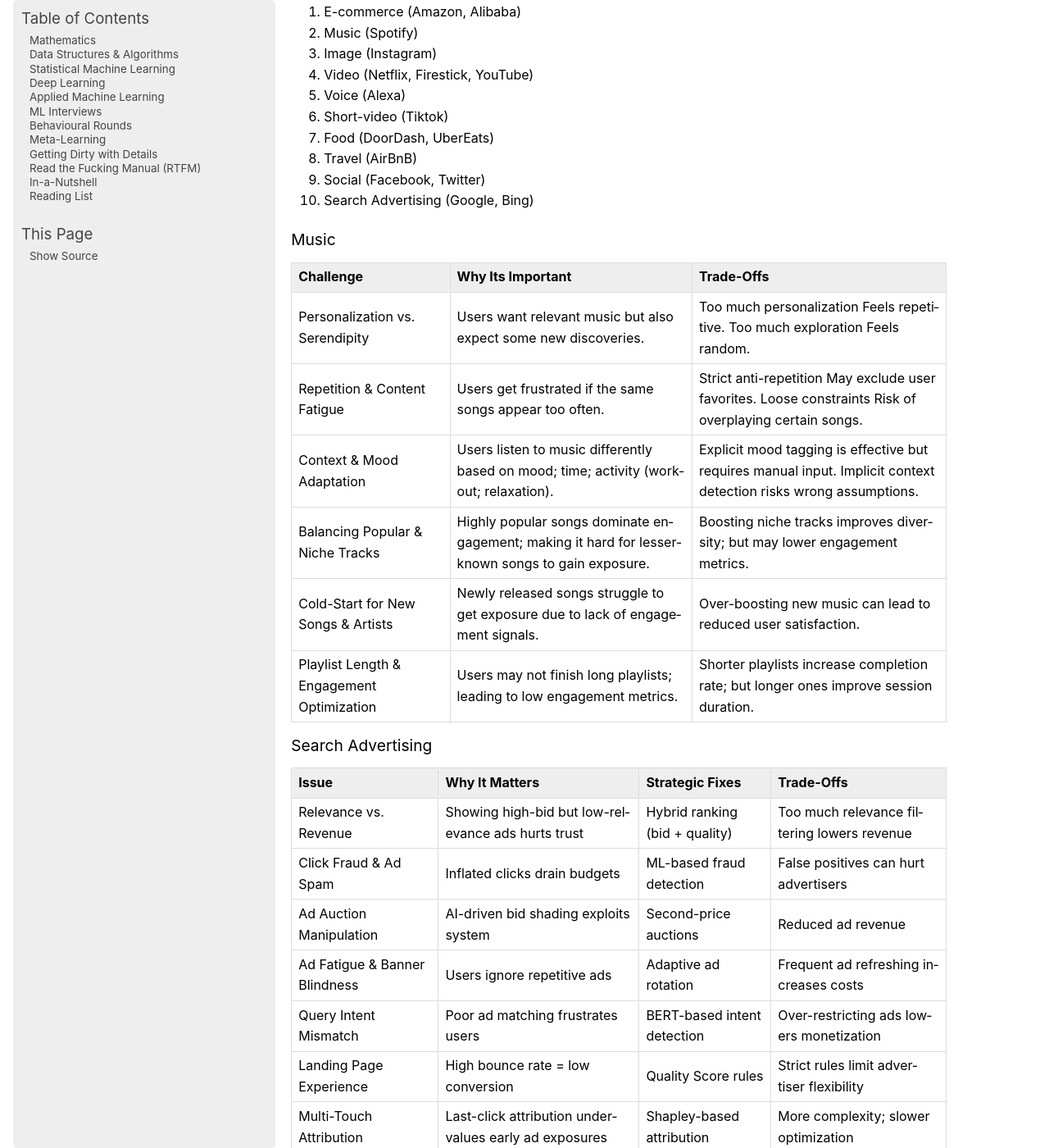
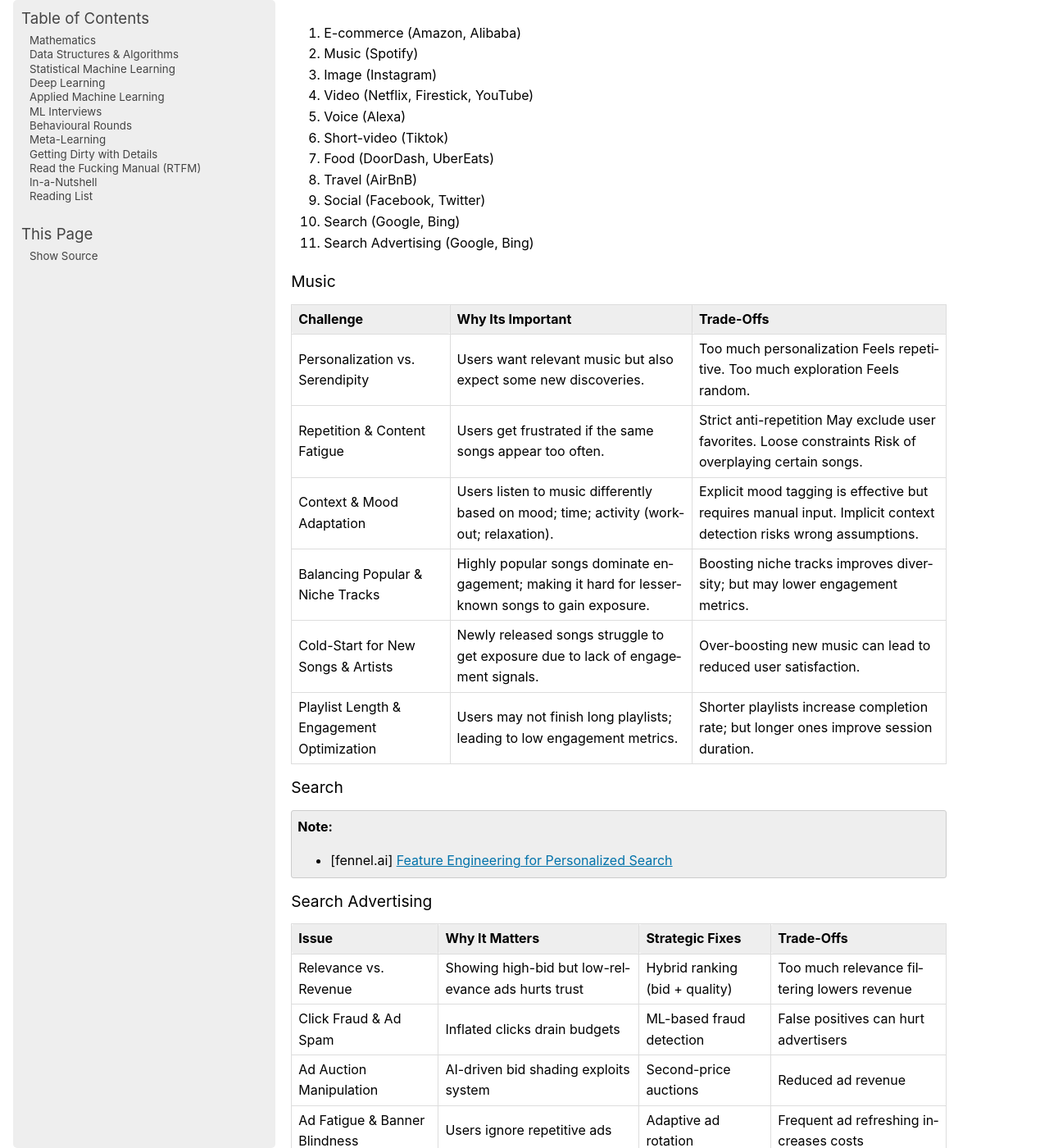
Before and after one commit to uselesstechjunks/leetcode, a Sphinx documentation site: the page built from docs/source/applied/methods/rs.rst, in a window 1280 px wide and 1400 px high, scrolled down 7219 px. Shown: the whole window at 82% size. Built offline with Sphinx 7.4.7, drawn with Linux system fonts in a browser that asks for light colours; pages that are not in the unit, such as notebooks, are missing from menus.

Commit message:
Update rs.rst

```diff
--- a/docs/source/applied/methods/rs.rst
+++ b/docs/source/applied/methods/rs.rst
@@ -162,6 +162,7 @@ Domains
 #. Food (DoorDash, UberEats)
 #. Travel (AirBnB)
 #. Social (Facebook, Twitter)
+#. Search (Google, Bing)
 #. Search Advertising (Google, Bing)
 
 Music
@@ -176,6 +177,11 @@ Music
 		Balancing Popular & Niche Tracks, Highly popular songs dominate engagement; making it hard for lesser-known songs to gain exposure., Boosting niche tracks improves diversity; but may lower engagement metrics.
 		Cold-Start for New Songs & Artists, Newly released songs struggle to get exposure due to lack of engagement signals., Over-boosting new music can lead to reduced user satisfaction.
 		Playlist Length & Engagement Optimization, Users may not finish long playlists; leading to low engagement metrics., Shorter playlists increase completion rate; but longer ones improve session duration.
+
+Search
+------------------------------------------------------------------------------------
+.. note::
+	- [fennel.ai] `Feature Engineering for Personalized Search <https://fennel.ai/blog/feature-engineering-for-personalized-search/>`_
 
 Search Advertising
 ------------------------------------------------------------------------------------
```
